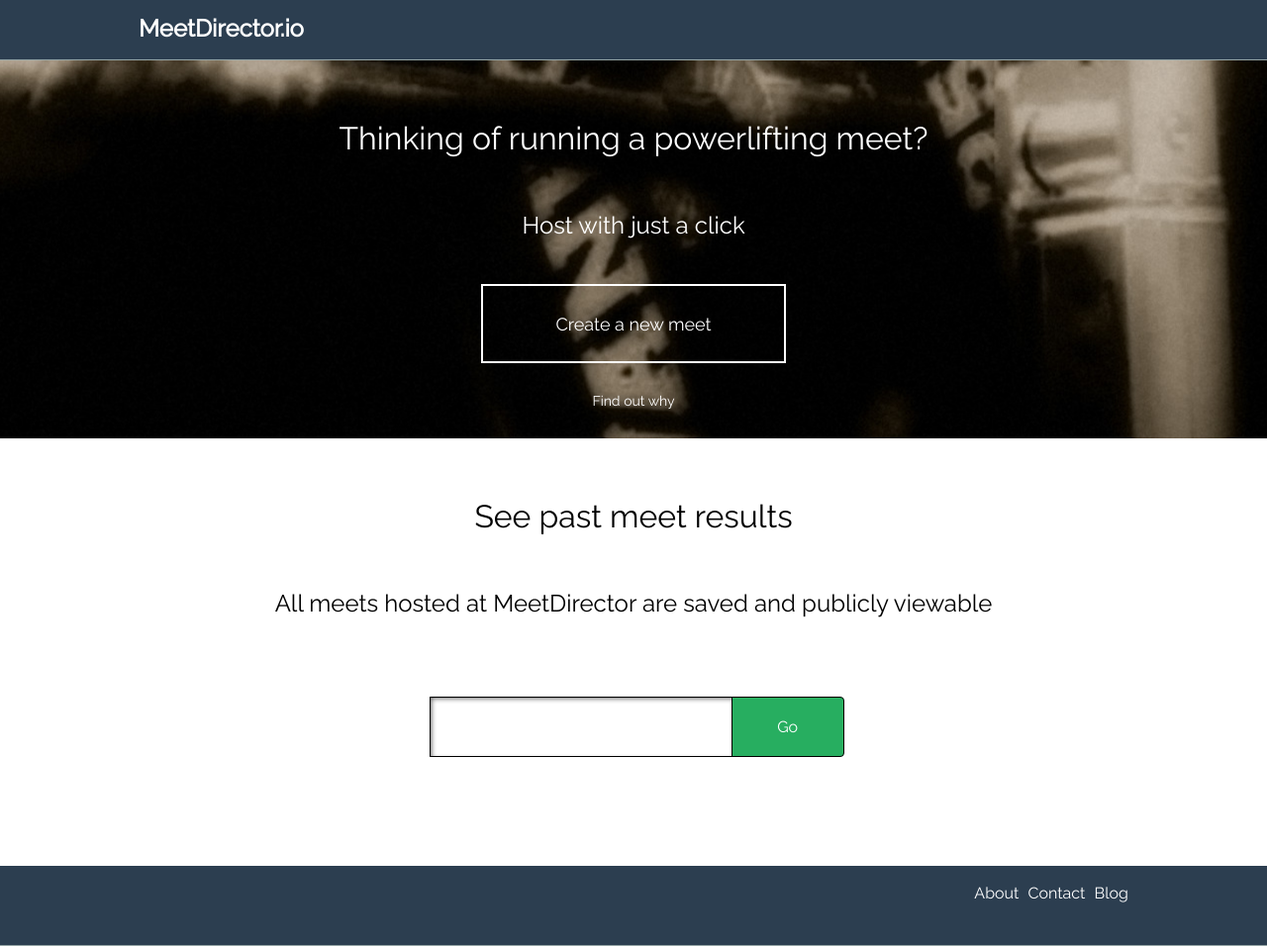
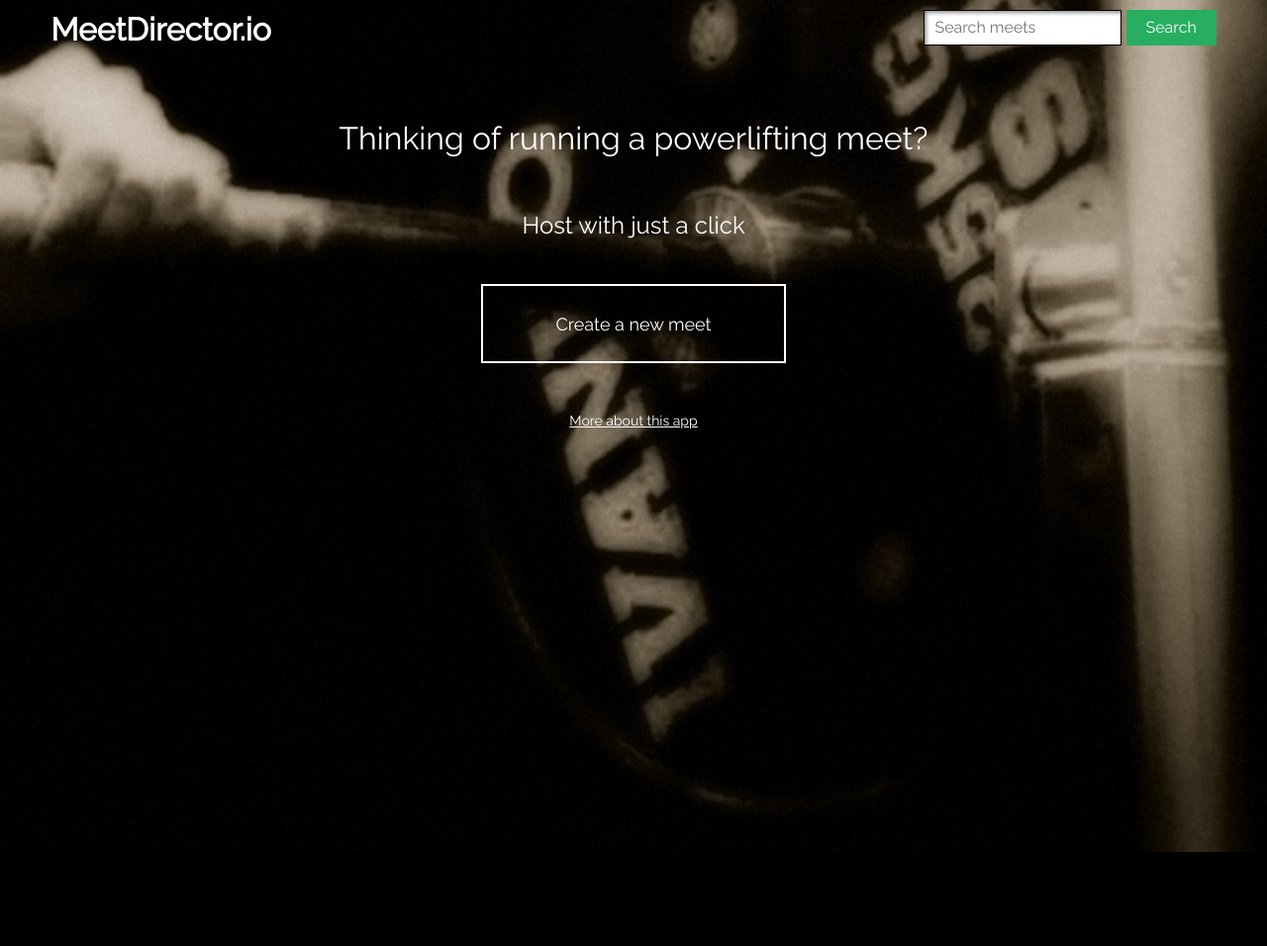
Before and after one commit to MapOfVeins/meet-director, a Flask app: page / in a window 1280 px wide. Shown: the whole page at 99% size. After the commit the page ends 861 px from the top, so only its background shows below. Run offline with Flask 2, Linux system fonts and the light colour scheme.

Commit message:
Better backgrounds, header, removed footer, more consisten styling

```diff
--- a/app/static/css/base.css
+++ b/app/static/css/base.css
@@ -200,8 +200,7 @@ select {
  * [$height The height in px of the bookend.
  */
 .header {
-  background: #2c3e50;
-  border-bottom: 1px solid #95a5a6;
+  background: transparent;
   height: 60px;
   width: 100%;
   position: fixed;
@@ -209,15 +208,8 @@ select {
   left: 0;
   z-index: 100; }
 
-.footer {
-  background: #2c3e50;
-  border-bottom: 1px solid #95a5a6;
-  height: 80px;
-  width: 100%;
-  clear: both; }
-
 .header-wrapper {
-  max-width: 1000px;
+  max-width: 1200px;
   margin: 0 auto;
   padding: 0 4%; }
   .header-wrapper .header-logo {
@@ -233,23 +225,18 @@ select {
       transition: color .2s ease-in-out,text-shadow .2s ease-in-out;
       color: #95a5a6; }
 
+.header-stuff {
+  float: right; }
+
 .header-search {
-  float: right;
+  display: inline-block;
   color: white;
   line-height: 55px; }
 
 .header-meet-info {
-  float: right;
-  color: white;
-  line-height: 29px;
-  font-size: 16px; }
-
-.footer-links {
-  float: right;
+  display: inline-block;
   color: white;
   line-height: 55px; }
-  .footer-links a {
-    margin-left: 5px; }
 
 #header-meet-search {
   font-size: 16px; }
@@ -257,35 +244,24 @@ select {
 /**
  * Styling for the home page.
  */
+.index-body {
+  background: url("/static/images/squat_hero.jpg") no-repeat 74% 43% fixed;
+  color: white;
+  height: 100%; }
+
 .index-easy-host {
-  padding-top: 50px;
-  background: url("/static/images/squat_hero.jpg") no-repeat 74% 43% fixed;
-  color: white; }
-
-.index-easy-search {
   padding-top: 50px; }
 
-.index-easy-to-use {
+.index-more {
   padding-top: 50px; }
+  .index-more a {
+    color: white;
+    font-size: 14px; }
 
 #index-create-btn {
   font-size: 18px;
   min-width: 24%;
   min-height: 10%; }
-
-#index-main-search {
-  margin-top: 35px;
-  font-size: 18px;
-  margin-bottom: 30px;
-  min-width: 24%;
-  padding: 18px 10px 20px 10px; }
-
-#index-main-search-btn {
-  margin: -7px;
-  height: 61px;
-  width: 114px;
-  border-radius: 0px 4px 4px 0px;
-  border: 1px solid black; }
 
 .control-buttons {
   margin-bottom: 20px; }
@@ -314,14 +290,16 @@ select {
   width: 500px;
   float: left;
   margin: 0px 0px 0px 440px;
-  background-color: white; }
+  background-color: white;
+  color: black; }
 
 .lifter-list {
   background-color: #ecf0f1;
   width: 600px;
   height: 522px;
   overflow-x: hidden;
-  overflow-y: auto; }
+  overflow-y: auto;
+  color: black; }
 
 .create-input-field-short {
   color: black;
@@ -371,6 +349,7 @@ select {
 
 .add-lifter-btn {
   margin-top: 10px;
+  margin-bottom: -16px;
   width: 100%;
   height: 55px; }
 
@@ -700,12 +679,7 @@ html, body {
   font-family: 'Raleway', sans-serif; }
 
 .wrapper {
-  min-height: 100%;
   height: auto !important;
-  height: 100%;
   margin: 0 auto -4em; }
 
-.footer, .push {
-  height: 80px; }
-
 /*# sourceMappingURL=base.css.map */
--- a/app/static/js/angular/controllers/MeetDirectorController.js
+++ b/app/static/js/angular/controllers/MeetDirectorController.js
@@ -7,6 +7,7 @@
 
     APP.controller('MeetDirectorCtrl', ['$scope', 'meetService', function($scope, meetService) {
       $scope.showMeetForm = false;
+      $scope.inMeetCreation = false;
       $scope.buttonText = BUTTON_DEFAULT;
       $scope.currentStage = PARTIALS_PATH + 'home.html';
       $scope.meetService = meetService;
@@ -22,6 +23,11 @@
 
       $scope.setCurrentStage = function(stage) {
         $scope.currentStage = stage;
+        $scope.inMeetCreation = !($scope.currentStage === PARTIALS_PATH + '/home.html');
       };
+
+      // $scope.inMeetCreation = function() {
+      //   return !($scope.currentStage === PARTIALS_PATH + '/home.html');
+      // }
     }]);
 })();
--- a/app/static/js/angular/partials/home.html
+++ b/app/static/js/angular/partials/home.html
@@ -1,21 +1,3 @@
-<div class="wrapper">
-    <header class="header">
-        <div class="header-wrapper">
-            <h1 class="header-logo">
-                <a href="/">MeetDirector.io</a>
-            </h1>
-<!--                     <div class="header-search">
-                <input
-                    type="text"
-                    class="header-input"
-                    id="header-meet-search"
-                    placeholder="Search meets">
-                <button class="green-btn">Search</button>
-                <button class="green-btn">Create</button>
-            </div> -->
-        </div>
-    </header>
-    <div class="index-body">
 <div class="index-easy-host">
     <h2>Thinking of running a powerlifting meet?</h2>
     <h3>Host with just a click</h3>
@@ -27,31 +9,8 @@
             {{buttonText}}
         </button>
     <div ng-show="showMeetForm" ng-include="'static/js/angular/partials/initMeet.html'"></div>
-            <p>Find out why</p>
 </div>
 
-        <div class="index-easy-search">
-            <h2>See past meet results</h2>
-            <h3>All meets hosted at MeetDirector are saved and publicly viewable</h3>
-            <input
-                type="text"
-                id="index-main-search">
-                <button class="green-btn" id="index-main-search-btn">Go</button>
+<div class="index-more">
+    <a href="/about">More about this app</a>
 </div>
-
-<!--                <div class="index-easy-to-use">
-            <h2>Why use MeetDirector?</h2>
-        </div> -->
-        <div class="push"></div>
-    </div>
-    <footer class="footer">
-        <div class="header-wrapper">
-            <div class="footer-links">
-                <a href="/about">About</a>
-                <a href="/contact">Contact</a>
-                <a href="/blog">Blog</a>
-<!--                     <a href="">Developers</a> -->
-            </div>
-        </div>
-    </footer>
-</div>
--- a/app/static/sass/base.scss
+++ b/app/static/sass/base.scss
@@ -26,12 +26,6 @@ html, body {
 }
 
 .wrapper {
-    min-height: 100%;
     height: auto !important;
-    height: 100%;
     margin: 0 auto -4em;
 }
-
-.footer, .push {
-    height: 80px;
-}
--- a/app/static/sass/create.scss
+++ b/app/static/sass/create.scss
@@ -43,6 +43,7 @@
     float: left;
     margin: 0px 0px 0px 440px;
     background-color: white;
+    color: black;
 }
 
 .lifter-list {
@@ -51,6 +52,7 @@
     height: 522px;
     overflow-x: hidden;
     overflow-y: auto;
+    color: black;
 }
 
 .create-input-field-short {
@@ -95,6 +97,7 @@
 
 .add-lifter-btn {
     margin-top: 10px;
+    margin-bottom: -16px;
     width: 100%;
     height: 55px;
 }
@@ -119,11 +122,6 @@
     font-size: 14px;
 }
 
-.create-meet-btn {
-    // float: right;
-    // width: 175px;
-}
-
 .init-meet-wrapper {
     margin-left: 333px;
 }
--- a/app/static/sass/header-footer.scss
+++ b/app/static/sass/header-footer.scss
@@ -7,28 +7,23 @@
  *
  * [$height The height in px of the bookend.
  */
-@mixin bookend($height:60px) {
-    background: $midnight-blue;
-    border-bottom: 1px solid $concrete-gray;
+@mixin bookend($height:60px, $color: $midnight-blue) {
+    background: $color;
+    // border-bottom: 1px solid $concrete-gray;
     height: $height;
     width: 100%;
 }
 
 .header {
-    @include bookend(60px);
+    @include bookend(60px, transparent);
     position: fixed;
     top: 0;
     left: 0;
     z-index: 100;
 }
 
-.footer {
-    @include bookend(80px);
-    clear: both;
-}
-
 .header-wrapper {
-    max-width: 1000px;
+    max-width: 1200px;
     margin: 0 auto;
     padding: 0 4%;
 
@@ -51,27 +46,20 @@
     }
 }
 
+.header-stuff {
+    float: right;
+}
+
 .header-search {
-    float: right;
+    display: inline-block;
     color: white;
     line-height: 55px;
 }
 
 .header-meet-info {
-    float: right;
-    color: white;
-    line-height: 29px;
-    font-size: 16px;
-}
-
-.footer-links {
-    float: right;
+    display: inline-block;
     color: white;
     line-height: 55px;
-
-    a {
-        margin-left: 5px;
-    }
 }
 
 #header-meet-search {
--- a/app/static/sass/index.scss
+++ b/app/static/sass/index.scss
@@ -3,20 +3,22 @@
  */
 .index-body {
     @extend %main-body;
+    background: url("/static/images/squat_hero.jpg") no-repeat 74% 43% fixed;
+    color: white;
+    height: 100%;
 }
 
 .index-easy-host {
     padding-top: 50px;
-    background: url("/static/images/squat_hero.jpg") no-repeat 74% 43% fixed;
-    color: white;
 }
 
-.index-easy-search {
+.index-more {
     padding-top: 50px;
-}
 
-.index-easy-to-use {
-    padding-top: 50px;
+    a {
+        color: white;
+        font-size: 14px;
+    }
 }
 
 #index-create-btn {
@@ -24,19 +26,3 @@
     min-width: 24%;
     min-height: 10%;
 }
-
-#index-main-search {
-    margin-top: 35px;
-    font-size: 18px;
-    margin-bottom: 30px;
-    min-width: 24%;
-    padding: 18px 10px 20px 10px;
-}
-
-#index-main-search-btn {
-    margin: -7px;
-    height: 61px;
-    width: 114px;
-    border-radius: 0px 4px 4px 0px;
-    border: 1px solid black;
-}
--- a/app/templates/index.html
+++ b/app/templates/index.html
@@ -9,7 +9,41 @@
     </head>
     <body ng-controller="MeetDirectorCtrl">
 
-        <section id="index-body" ng-include="currentStage"></section>
+    <div class="wrapper">
+        <header class="header">
+            <div class="header-wrapper">
+                <h1 class="header-logo">
+                    <a href="/">MeetDirector.io</a>
+                </h1>
+                <div class="header-stuff">
+                    <div class="header-meet-info" ng-show="currentStage !== '/static/js/angular/partials/home.html'">
+                        <div class="header-meet-info">
+                            <strong>Title:</strong> {{meetService.meetInfo.title}}
+                        </div>
+                        <div class="header-meet-info">
+                            <strong>Fed:</strong> {{meetService.meetInfo.fed}}
+                        </div>
+                        <div class="header-meet-info">
+                            <strong>Director:</strong> {{meetService.meetInfo.director}}
+                        </div>
+                        <div class="header-meet-info">
+                            <strong>Start Date:</strong>
+                        </div>
+                    </div>
+
+                    <div class="header-search" ng-show="currentStage === '/static/js/angular/partials/home.html'">
+                        <input
+                            type="text"
+                            class="header-input"
+                            id="header-meet-search"
+                            placeholder="Search meets">
+                        <button class="green-btn">Search</button>
+                    </div>
+                </div>
+            </div>
+        </header>
+
+        <section class="index-body" ng-include="currentStage"></section>
 
         <!-- AngularJS -->
         <script src="static/lib/js/angular.min.js"></script>
```
Also changed, not shown: app/static/js/angular/partials/initLifters.html (+1 -31 lines), app/static/js/angular/partials/meet.html (+1 -22 lines). Lines whose indentation alone changed are shown as unchanged.
